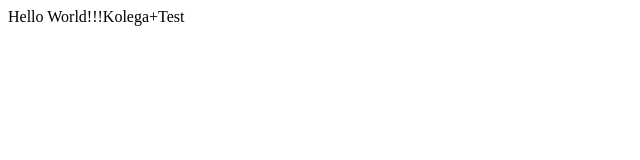
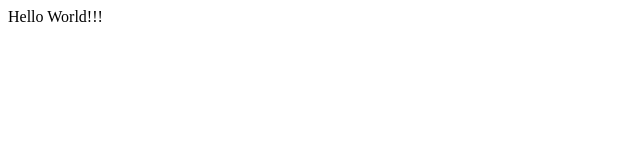
Before and after one commit to pogmac/GitTotorial, a plain HTML site: page index.html in a window 1280 px wide. Shown: the whole page, without its empty margins (0-640 px from the left). Drawn offline with Linux system fonts and the light colour scheme.

Commit message:
rollback to original text

```diff
--- a/index.html
+++ b/index.html
@@ -7,6 +7,6 @@
     <title>Git Tutorial</title>
 </head>
 <body>
-    Hello World!!!Kolega+Test
+    Hello World!!!
 </body>
 </html>
```
